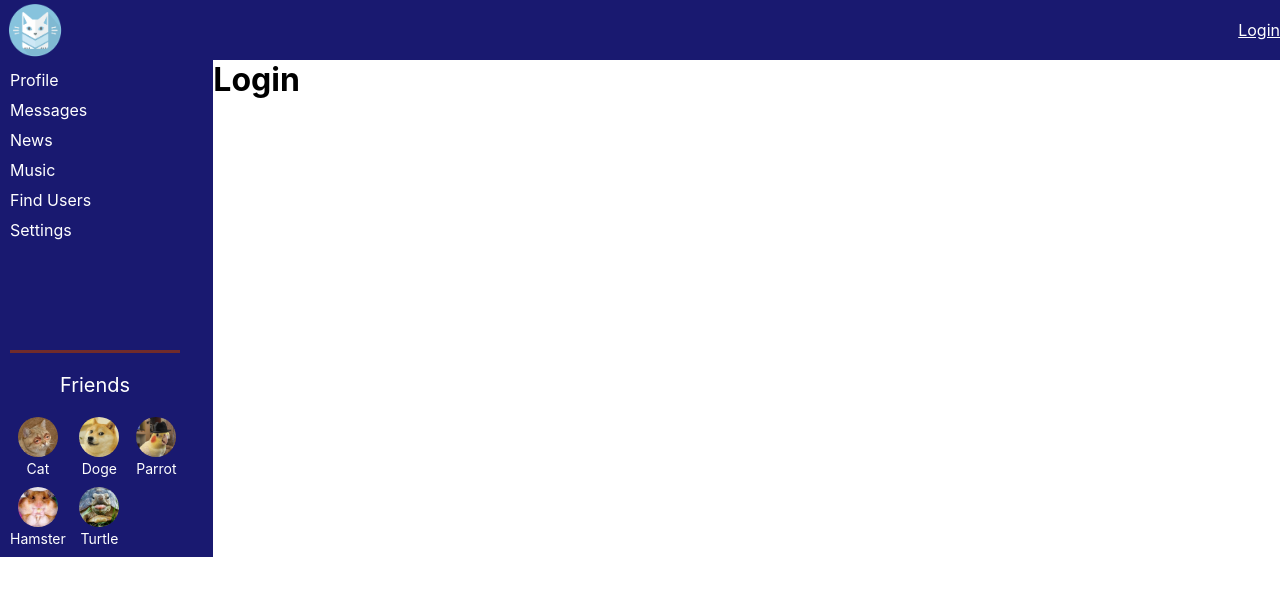
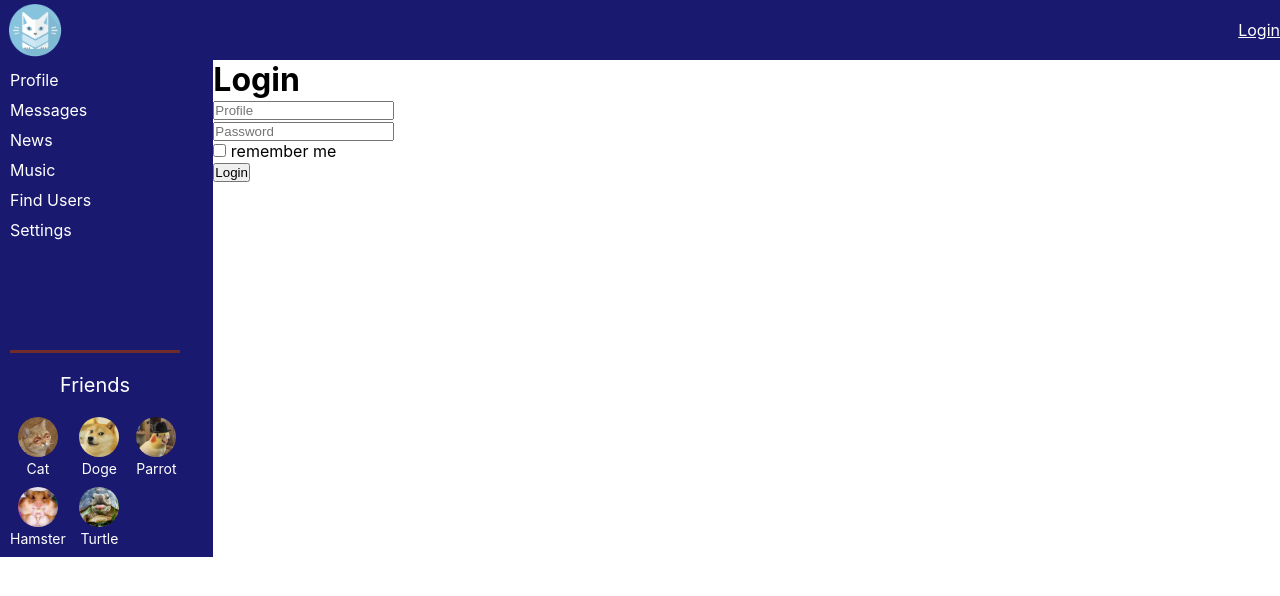
Before and after one commit to TonyBNK/social_network_ts, a React (Create React App) app: page /login in a window 1280 px wide. Shown: the top 596 px of the page. Built offline with nearby package versions, Linux system fonts and the light colour scheme; no server answers.

Commit message:
75. Used redux-form. Made first try of log in and log out.

```diff
--- a/package.json
+++ b/package.json
@@ -12,6 +12,7 @@
     "@types/react-dom": "^17.0.9",
     "@types/react-router-dom": "^5.1.8",
     "@types/redux": "^3.6.0",
+    "@types/redux-form": "^8.3.2",
     "@types/redux-thunk": "^2.1.0",
     "@types/uuid": "^8.3.1",
     "axios": "^0.21.4",
@@ -21,6 +22,7 @@
     "react-router-dom": "^5.2.0",
     "react-scripts": "4.0.3",
     "redux": "^4.1.1",
+    "redux-form": "^8.3.7",
     "redux-thunk": "^2.3.0",
     "typescript": "^4.4.2",
     "uuid": "^8.3.2",
--- a/src/App.tsx
+++ b/src/App.tsx
@@ -9,7 +9,7 @@ import {DialogsContainer} from "./components/Dialogs/DialogsContainer";
 import UsersContainer from "./components/Users/UsersContainer";
 import ProfileContainer from "./components/Profile/ProfileContainer";
 import HeaderContainer from "./components/Header/HeaderContainer";
-import {LoginPage} from "./components/LoginPage";
+import LoginPageContainer from "./components/LoginPageContainer";
 
 const App = () => {
     return (
@@ -41,7 +41,7 @@ const App = () => {
             />
             <Route
                 path='/login'
-                render={() => <LoginPage/>}
+                render={() => <LoginPageContainer/>}
             />
         </div>
     );
--- a/src/api/api.ts
+++ b/src/api/api.ts
@@ -1,4 +1,5 @@
 import axios from "axios";
+import {FormDataType} from "../components/LoginPage";
 
 const axiosInst = axios.create({
     baseURL: `https://social-network.samuraijs.com/api/1.0/`,
@@ -49,5 +50,24 @@ export const authAPI = {
         return axiosInst
             .get(`auth/me`)
             .then(response => response.data);
+    },
+    logUserIn: (formData: FormDataType) => {
+        const loginIsOk = formData.login === 'borisenk-anton@yandex.ru'
+            && formData.password === 'Qwerty123';
+
+        if (loginIsOk) {
+            return axiosInst
+                .post(`/auth/login`, {
+                    email: formData.login,
+                    password: formData.password,
+                    rememberMe: formData.rememberMe
+                })
+                .then(response => response.data);
+        }
+    },
+    logUserOut: () => {
+        return axiosInst
+            .delete(`/auth/login`)
+            .then(response => response.data);
     }
 }
--- a/src/components/Header/Header.tsx
+++ b/src/components/Header/Header.tsx
@@ -4,22 +4,31 @@ import c from "./Header.module.css";
 import logo from '../../images/logo.png';
 import {AuthUserMTSPType} from "../../redux/authReducer";
 
-
-type HeaderPropsType = AuthUserMTSPType;
+type LogOutType = {
+    logOut: () => void
+}
+type HeaderPropsType = AuthUserMTSPType & LogOutType;
 
 export const Header: React.FC<HeaderPropsType> = (
     {
         login,
-        isAuth
+        isAuth,
+        logOut
     }
 ) => {
+    const logOutHandler = () => {
+        logOut();
+    }
+
     return (
         <header className={c.head}>
             <img src={logo} alt="логотип"/>
             <div className={c.loginBlock}>
                 {
                     isAuth
-                        ? login
+                        ? <div>
+                            {login} <button onClick={logOutHandler}>Logout</button>
+                        </div>
                         : <NavLink to={'/login'}>Login</NavLink>
                 }
             </div>
--- a/src/components/Header/HeaderContainer.tsx
+++ b/src/components/Header/HeaderContainer.tsx
@@ -3,7 +3,7 @@ import {Header} from "./Header";
 import {connect} from "react-redux";
 import {
     AuthUserMTSPType,
-    AuthUserPropsType,
+    AuthUserPropsType, logOut,
     setAuthUserData
 } from "../../redux/authReducer";
 import {RootStateType} from "../../redux/store";
@@ -17,7 +17,8 @@ class HeaderContainer extends React.Component<AuthUserPropsType> {
     render() {
         return <Header
             login={this.props.login}
-            isAuth={this.props.isAuth}/>
+            isAuth={this.props.isAuth}
+            logOut={this.props.logOut}/>
     }
 }
 
@@ -27,5 +28,6 @@ const mapStateToProps = (state: RootStateType): AuthUserMTSPType => ({
 });
 
 export default connect(mapStateToProps, {
-    setAuthUserData
+    setAuthUserData,
+    logOut
 })(HeaderContainer);
--- a/src/components/LoginPage.tsx
+++ b/src/components/LoginPage.tsx
@@ -1,9 +1,69 @@
 import React from "react";
+import {reduxForm, Field, InjectedFormProps} from "redux-form";
 
-export const LoginPage = () => {
+
+export type FormDataType = {
+    login: string
+    password: string
+    rememberMe: boolean
+}
+
+type LoginPagePropsType = {
+    logIn: (formData: FormDataType) => void
+}
+export const LoginPage: React.FC<LoginPagePropsType> = (
+    {
+        logIn
+    }
+) => {
+    const submit = (formData: FormDataType) => {
+        logIn(formData)
+    }
+
     return (
         <div>
             <h1>Login</h1>
+            <LoginReduxForm onSubmit={submit}/>
         </div>
     )
 }
+
+
+const LoginForm: React.FC<InjectedFormProps<FormDataType>> = (
+    {
+        handleSubmit
+    }
+) => {
+    return (
+        <form onSubmit={handleSubmit}>
+            <div>
+                <Field
+                    name={'login'}
+                    component={'input'}
+                    type={'text'}
+                    placeholder={'Profile'}
+                />
+            </div>
+            <div>
+                <Field
+                    name={'password'}
+                    component={'input'}
+                    type={'text'}
+                    placeholder={'Password'}
+                />
+            </div>
+            <div>
+                <Field
+                    name={'rememberMe'}
+                    component={'input'}
+                    type={'checkbox'}
+                /> remember me
+            </div>
+            <div>
+                <button>Login</button>
+            </div>
+        </form>
+    )
+}
+
+const LoginReduxForm = reduxForm<FormDataType>({form: 'login'})(LoginForm);
--- /dev/null
+++ b/src/components/LoginPageContainer.tsx
@@ -0,0 +1,24 @@
+import React, {ComponentType} from "react";
+import {LoginPage} from "./LoginPage";
+import {connect} from "react-redux";
+import {compose} from "redux";
+import {withProfileRedirect} from "../hoc/withProfileRedirect";
+import {logIn, LogInType} from "../redux/authReducer";
+
+
+type LogInUserMDTPType = {
+    logIn: LogInType
+}
+
+class LoginPageContainer extends React.Component<LogInUserMDTPType>{
+
+    render = () => {
+        return <LoginPage
+            logIn={this.props.logIn}/>
+    }
+}
+
+export default compose<ComponentType>(
+    withProfileRedirect,
+    connect(null, {logIn})
+)(LoginPageContainer);
--- /dev/null
+++ b/src/hoc/withProfileRedirect.tsx
@@ -0,0 +1,28 @@
+import {Redirect} from "react-router-dom";
+import React, {ComponentType} from "react";
+import {connect} from "react-redux";
+import {RootStateType} from "../redux/store";
+
+
+type MapStatePropsType = {
+    isAuth: boolean
+}
+type StateForRedirectType = (state: RootStateType) => ({
+    isAuth: boolean
+})
+const mapStateToPropsForRedirect: StateForRedirectType = (state):
+    MapStatePropsType => ({
+    isAuth: state.auth.isAuth
+});
+
+export function withProfileRedirect<T> (Component: ComponentType<T>) {
+    const ComponentWithRedirect = (props: MapStatePropsType) => {
+        const {isAuth, ...restProps} = props;
+
+        if (isAuth) return <Redirect to={'/profile'}/>
+
+        return <Component {...restProps as T}/>
+    }
+
+    return connect(mapStateToPropsForRedirect)(ComponentWithRedirect)
+}
--- a/src/redux/authReducer.tsx
+++ b/src/redux/authReducer.tsx
@@ -1,8 +1,11 @@
 import {authAPI} from "../api/api";
 import {Nullable} from "../types/nullable";
+import {FormDataType} from "../components/LoginPage";
 
 
-export type SetUserDataType = ReturnType<typeof setAuthUserDataSuccess>;
+export type SetUserDataType =
+    ReturnType<typeof setAuthUserDataSuccess>
+    | ReturnType<typeof logInSuccess> | ReturnType<typeof logOutSuccess>;
 
 export type UserAuthStateType = {
     userId: Nullable<number>
@@ -16,8 +19,9 @@ export type AuthUserMTSPType = {
     isAuth: boolean
 }
 
-type AuthUserMDTPType = {
+export type AuthUserMDTPType = {
     setAuthUserData: () => void
+    logOut: () => void
 }
 
 export type AuthUserPropsType = AuthUserMTSPType & AuthUserMDTPType;
@@ -25,6 +29,7 @@ export type AuthUserPropsType = AuthUserMTSPType & AuthUserMDTPType;
 export type SetAuthUserDataType = () =>
     (dispatch: (action: SetUserDataType) => void) => void
 
+export type LogInType = (formatData: FormDataType) => (dispatch: (action: SetUserDataType) => void) => void
 
 const setAuthUserDataSuccess = (userId: number, login: string, email: string) => ({
     type: 'SET_USE_DATA',
@@ -33,18 +38,50 @@ const setAuthUserDataSuccess = (userId: number, login: string, email: string) =>
         login,
         email
     }
-});
+} as const);
+const logInSuccess = (userId: number) => ({
+    type: 'LOG_IN',
+    userId
+} as const);
+const logOutSuccess = () => ({
+    type: 'LOG_OUT'
+} as const);
 
 export const setAuthUserData: SetAuthUserDataType = () => {
     return (dispatch) => {
-        authAPI.getUsersAuth().then(data => {
+        authAPI
+            .getUsersAuth()
+            .then(data => {
                 if (data.resultCode === 0) {
                     const {id, login, email} = data.data;
                     dispatch(setAuthUserDataSuccess(id, login, email));
                 }
             })
     }
+};
+export const logIn: LogInType = (formData) => {
+    return (dispatch) => {
+        authAPI
+            .logUserIn(formData)!
+            .then(data => {
+                if (data.resultCode === 0) {
+                    const userId = data.data.userId;
+                    dispatch(logInSuccess(userId));
                 }
+            })
+    }
+};
+export const logOut = () => {
+    return (dispatch: (action: SetUserDataType) => void) => {
+        authAPI
+            .logUserOut()
+            .then(data => {
+                if (data.resultCode === 0) {
+                    dispatch(logOutSuccess());
+                }
+            })
+    }
+};
 
 const initialState: UserAuthStateType = {
     userId: null,
@@ -62,6 +99,18 @@ export const authReducer = (state = initialState, action: SetUserDataType):
                 ...action.data,
                 isAuth: true
             };
+        case "LOG_IN":
+            return {
+                ...state,
+                login: 'TonyBNK',
+                userId: action.userId,
+                isAuth: true
+            }
+        case "LOG_OUT":
+            return {
+                ...state,
+                isAuth: false
+            }
         default:
             return state;
     }
--- a/src/redux/store.tsx
+++ b/src/redux/store.tsx
@@ -11,14 +11,15 @@ import usersReducer, {
 } from "./usersReducer";
 import {authReducer} from "./authReducer";
 import thunkMiddleware from 'redux-thunk';
-
+import { reducer as formReducer } from 'redux-form'
 
 const rootReducer = combineReducers({
     profilePage: profileReducer,
     dialogsPage: dialogsReducer,
     friendsPage: friendsReducer,
     usersPage: usersReducer,
-    auth: authReducer
+    auth: authReducer,
+    form: formReducer
 });
 
 export const store = createStore(rootReducer, applyMiddleware(thunkMiddleware));
```
Also changed, not shown: 1 other file (tests, documents, lock files or other folders). Lines whose indentation alone changed are shown as unchanged.
